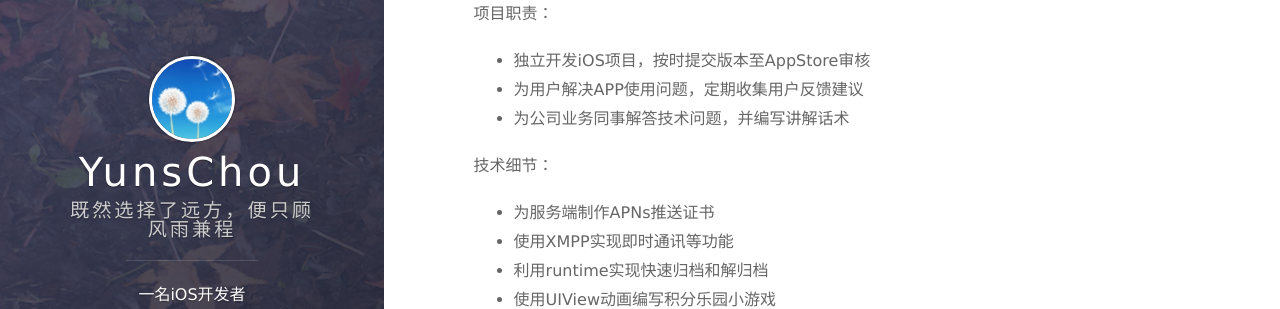
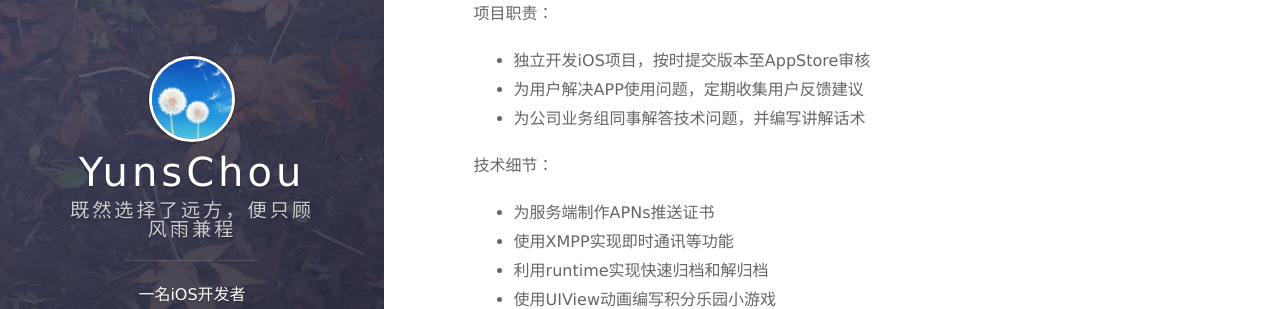
Before and after one commit to YunsChou/Yuns.github.io, a Jekyll site: the page built from _posts/2016-02-08-introduce-myself.markdown, in a window 1280 px wide and 900 px high, scrolled down 2663 px. Shown: the part 151-460 px from the top of the window. Built offline with Jekyll 4.4.1, drawn with Linux system fonts in a browser that asks for light colours; nearby versions of some CDN libraries; Markdown is read by kramdown in place of the engine named in the settings; comment, search, counter and statistics services are not loaded.

Commit message:
fix detail again

```diff
--- a/_posts/2016-02-08-introduce-myself.markdown
+++ b/_posts/2016-02-08-introduce-myself.markdown
@@ -111,7 +111,7 @@ tags: 关于我
 项目职责：
 * 独立开发iOS项目，按时提交版本至AppStore审核
 * 为用户解决APP使用问题，定期收集用户反馈建议
-* 为公司业务同事解答技术问题，并编写讲解话术
+* 为公司业务组同事解答技术问题，并编写讲解话术
 
 技术细节：
 * 为服务端制作APNs推送证书
```
